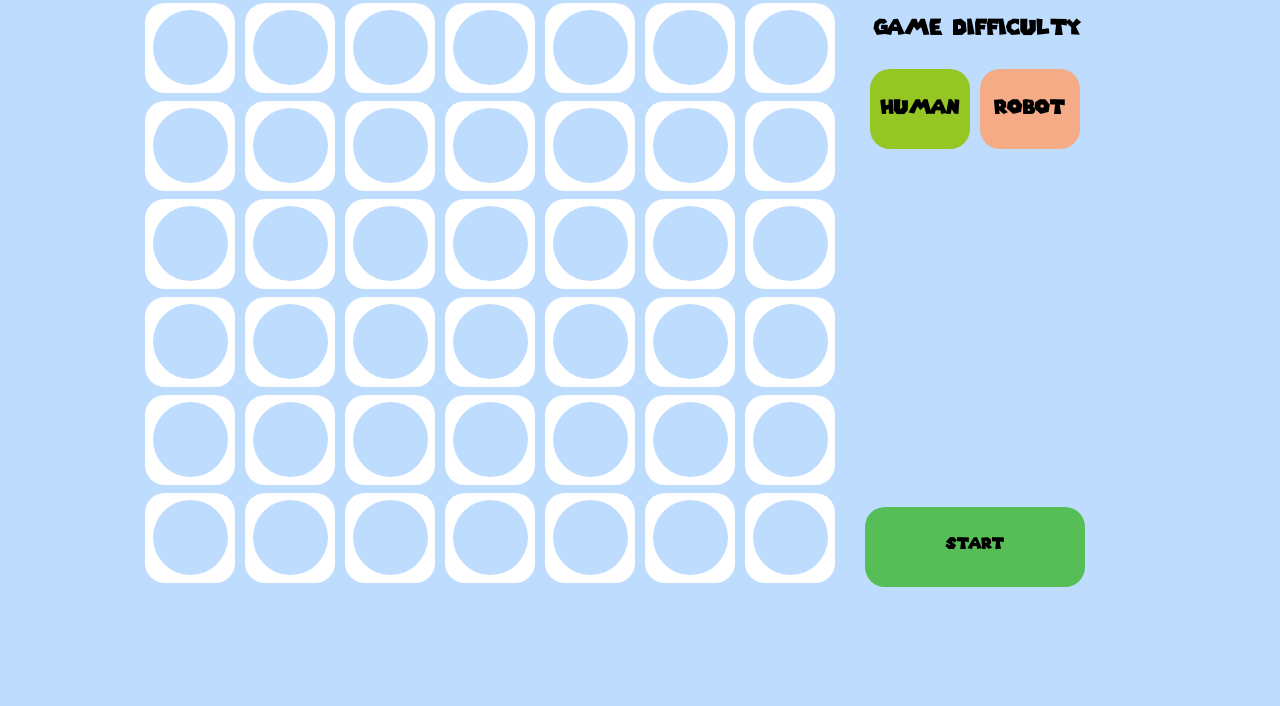
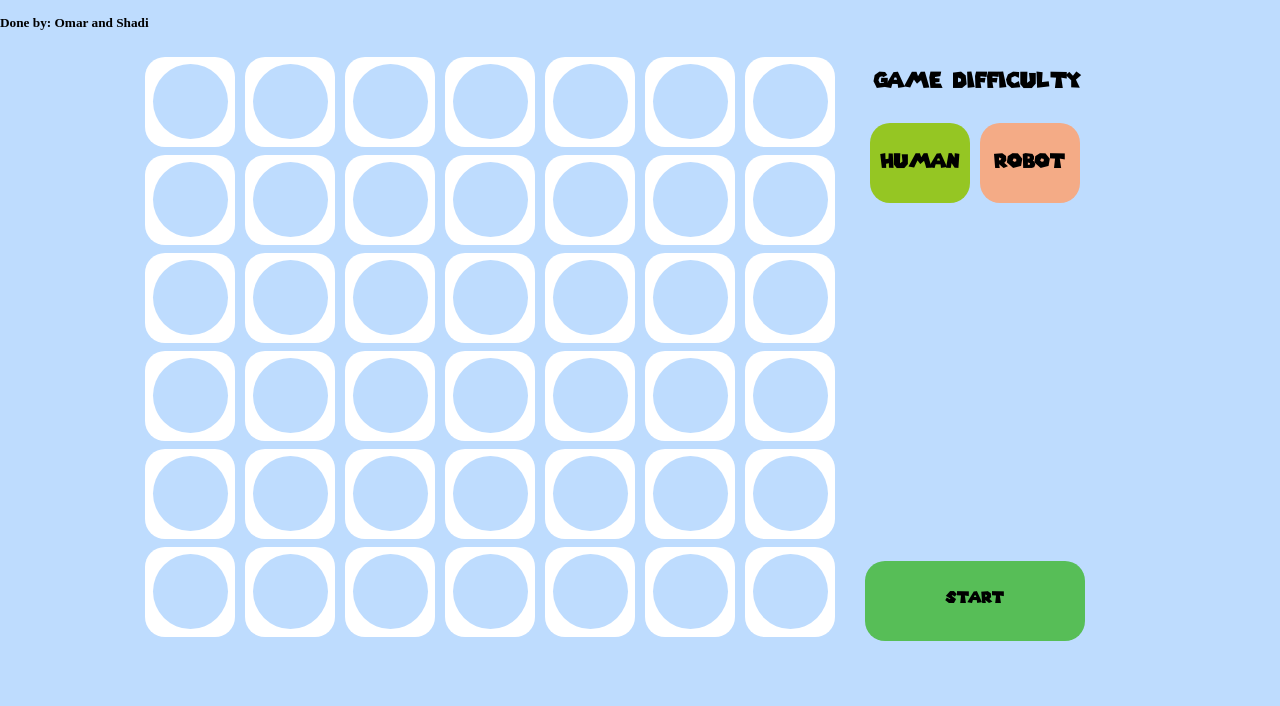
Before and after one commit to connect4game/connect4game.github.io, a plain HTML site: page index.html in a window 1280 px wide. Shown: the part 94-800 px from the top of the page. Drawn offline with Linux system fonts and the light colour scheme.

Commit message:
Update index.html

```diff
--- a/index.html
+++ b/index.html
@@ -14,6 +14,7 @@
 <body>
     <div>
         <h1 class="title">Connect 4 Game</h1>
+        <h5 class="authors">Done by: Omar and Shadi</h5>
     </div>
     <div class="main flex">
         <div class="board">
```
